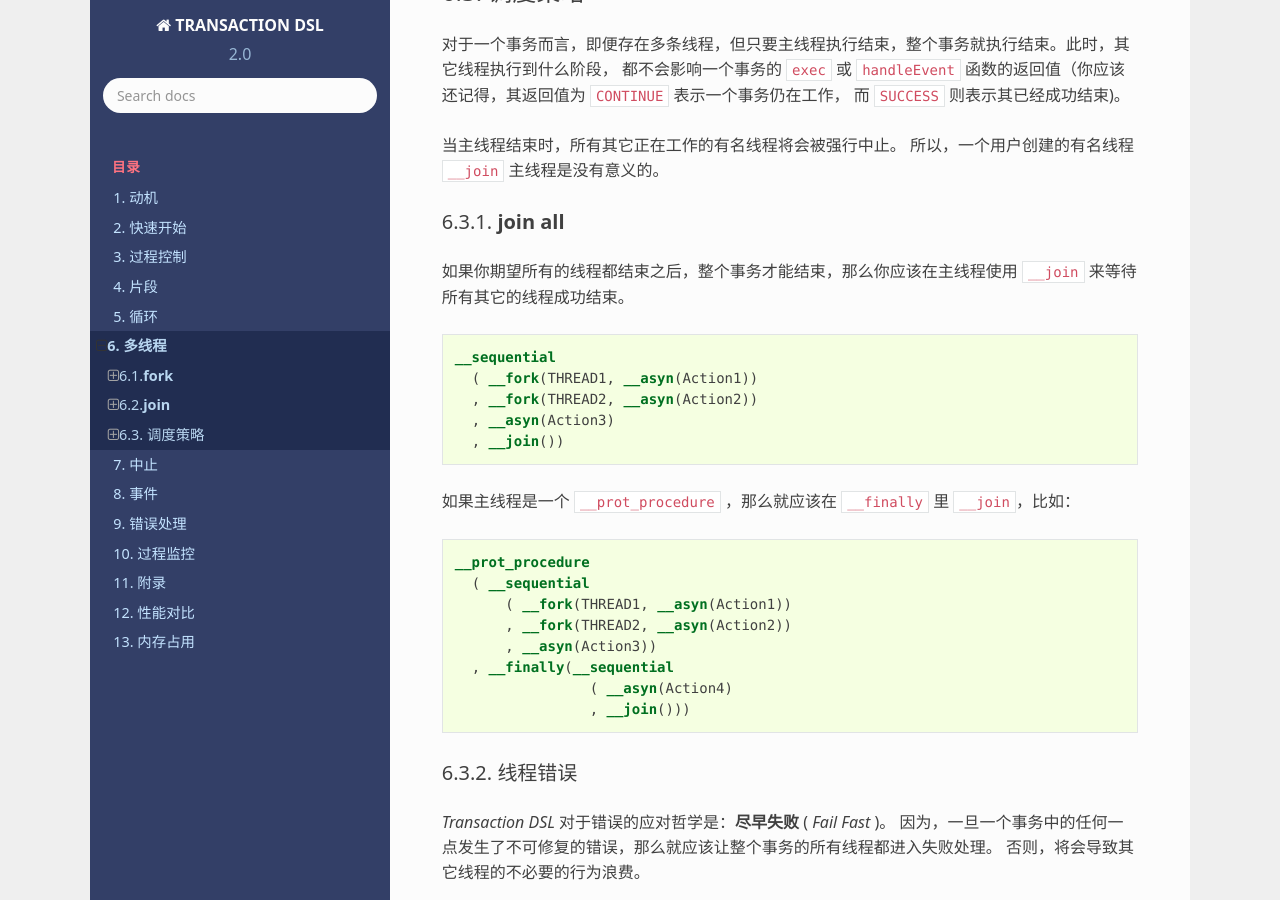
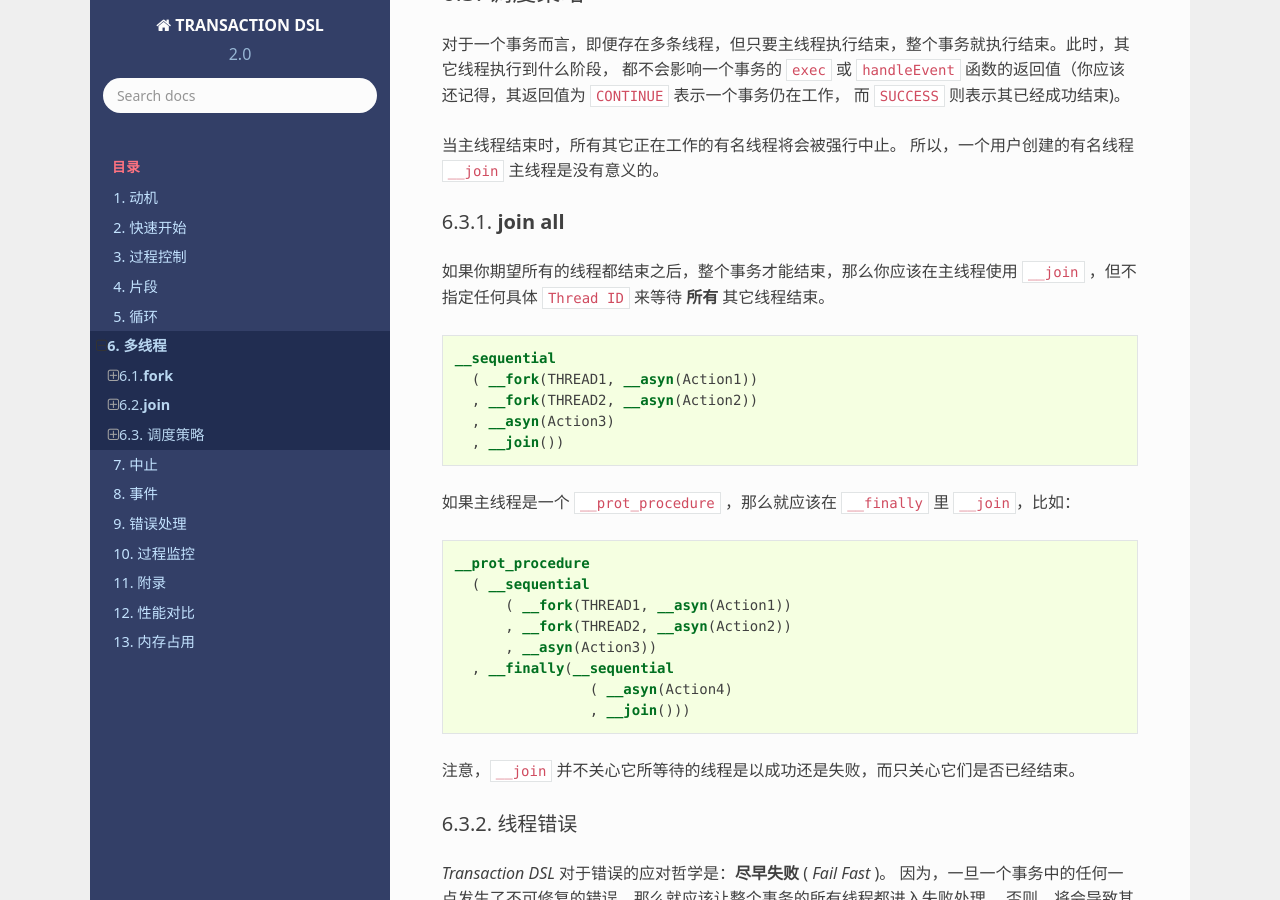
Before and after one commit to godsme/trans-dsl-2, a Sphinx documentation site: the page built from doc/source/multi-thread.rst, in a window 1280 px wide and 900 px high, scrolled down 10360 px. Built offline with Sphinx 7.4.7 and the Read the Docs theme 2.0.0, drawn with Linux system fonts in a browser that asks for light colours; formulas are drawn with MathJax 3.

Commit message:
non-consecutive thread id is forbiden

```diff
--- a/doc/source/multi-thread.rst
+++ b/doc/source/multi-thread.rst
@@ -260,7 +260,8 @@
 **join all**
 ++++++++++++++++
 
-如果你期望所有的线程都结束之后，整个事务才能结束，那么你应该在主线程使用 ``__join`` 来等待所有其它的线程成功结束。
+如果你期望所有的线程都结束之后，整个事务才能结束，那么你应该在主线程使用 ``__join`` ，但不指定任何具体 ``Thread ID``
+来等待 **所有** 其它线程结束。
 
 .. code-block::
 
@@ -283,6 +284,7 @@
                   ( __asyn(Action4)
                   , __join()))
 
+注意，``__join`` 并不关心它所等待的线程是以成功还是失败，而只关心它们是否已经结束。
 
 线程错误
 ++++++++++++++++++
```
Also changed, not shown: 4 other files.
